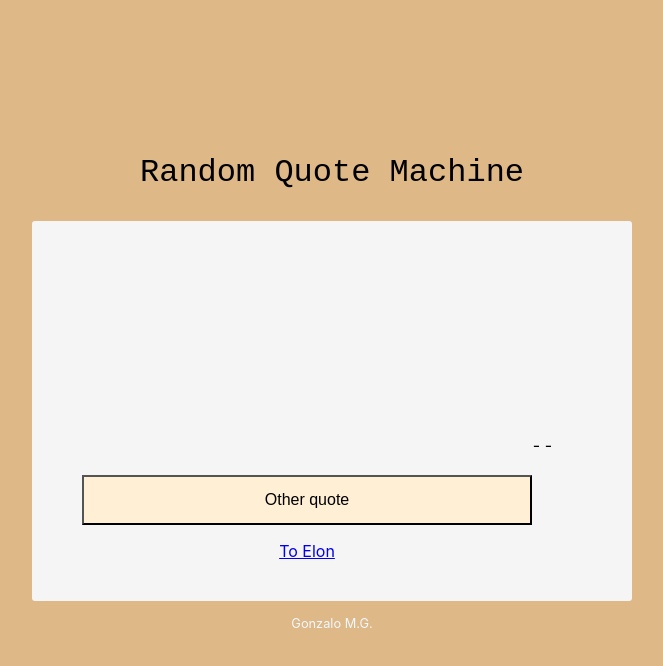
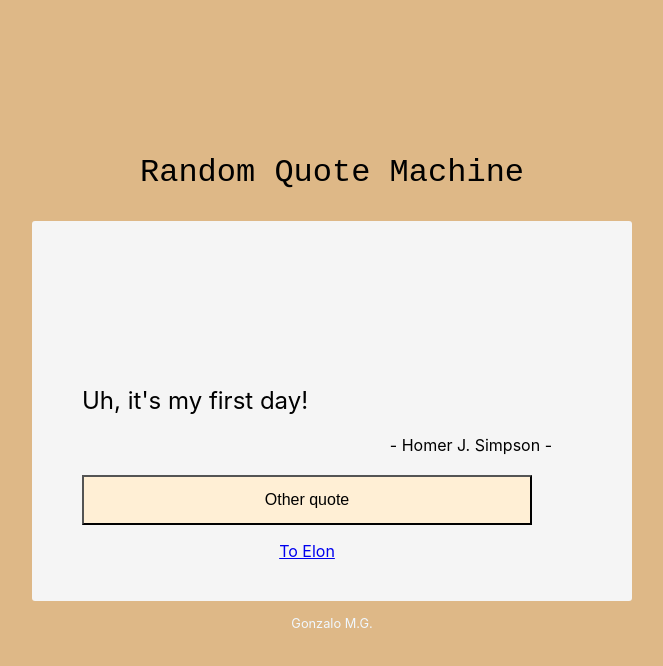
Before and after one commit to gonzalo-mg/fcc-random-quote-machine, a React (Create React App) app: page / in a window 1280 px wide. Shown: the top 666 px of the page, without its empty margins (308-971 px from the left). Built offline with nearby package versions, Linux system fonts and the light colour scheme.

Commit message:
final version

```diff
--- a/src/components/QuoteBox/index.css
+++ b/src/components/QuoteBox/index.css
@@ -18,14 +18,6 @@
     text-align: start;
   }
 
-  #text {
-    background-color: black;
-    transition: background-color 3s;
-  }
-
-  #text:not(:hidden) {
-    background-color: transparent;
-  }
 
   #author {
     width: 450px;
--- a/src/components/QuoteBox/index.js
+++ b/src/components/QuoteBox/index.js
@@ -12,8 +12,8 @@ export const QuoteBox = () => {
   //set up quotes cache
   const library = loadQuotesArray();
 
-  const [text, setText] = useState();
-  const [author, setAuthor] = useState();
+  const [text, setText] = useState(`Uh, it's my first day!`);
+  const [author, setAuthor] = useState("Homer J. Simpson");
 
   const getRandomQuote = async () => {
     //choose random quote object with random index to choose from cache of quotes
```
